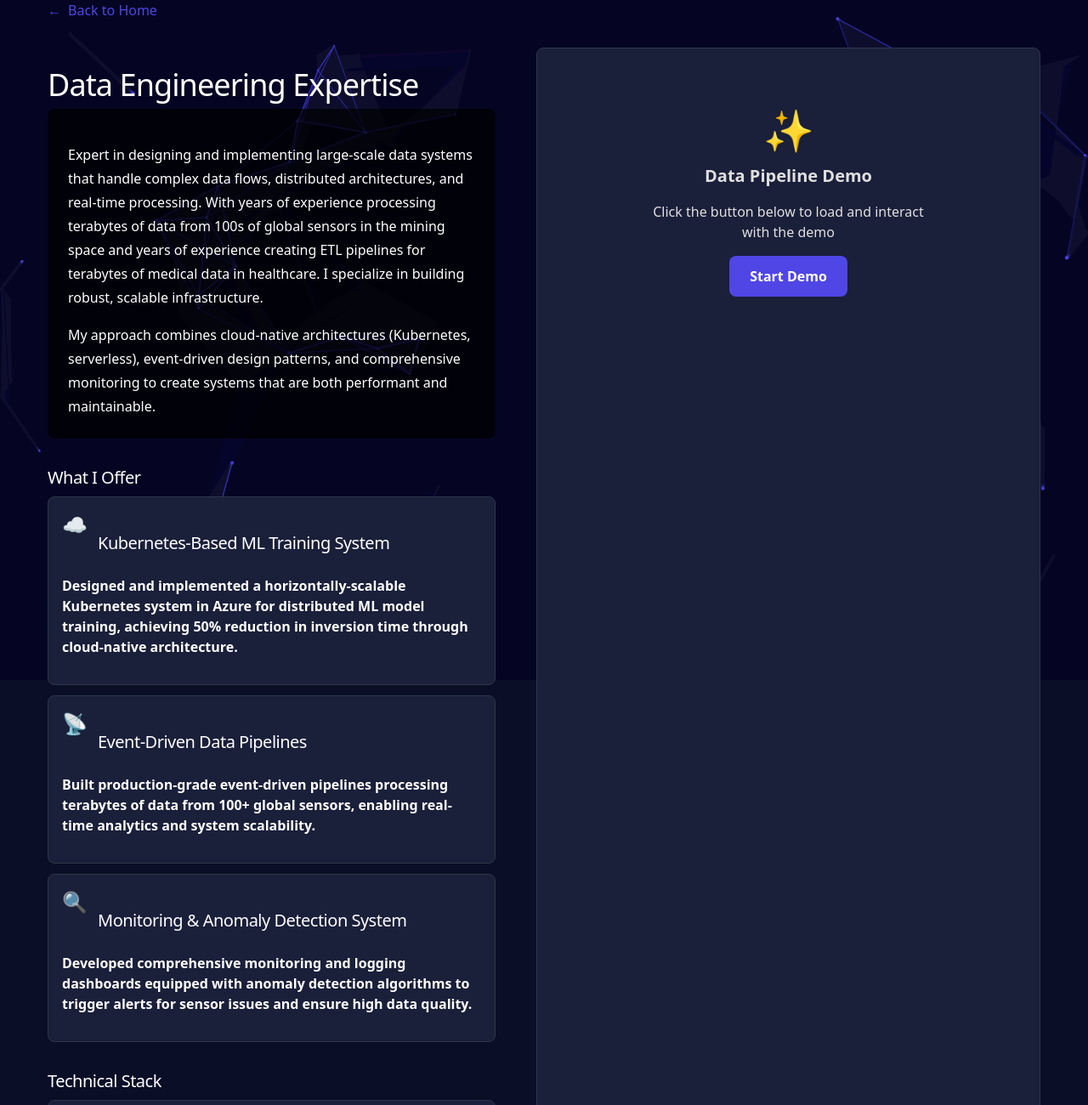
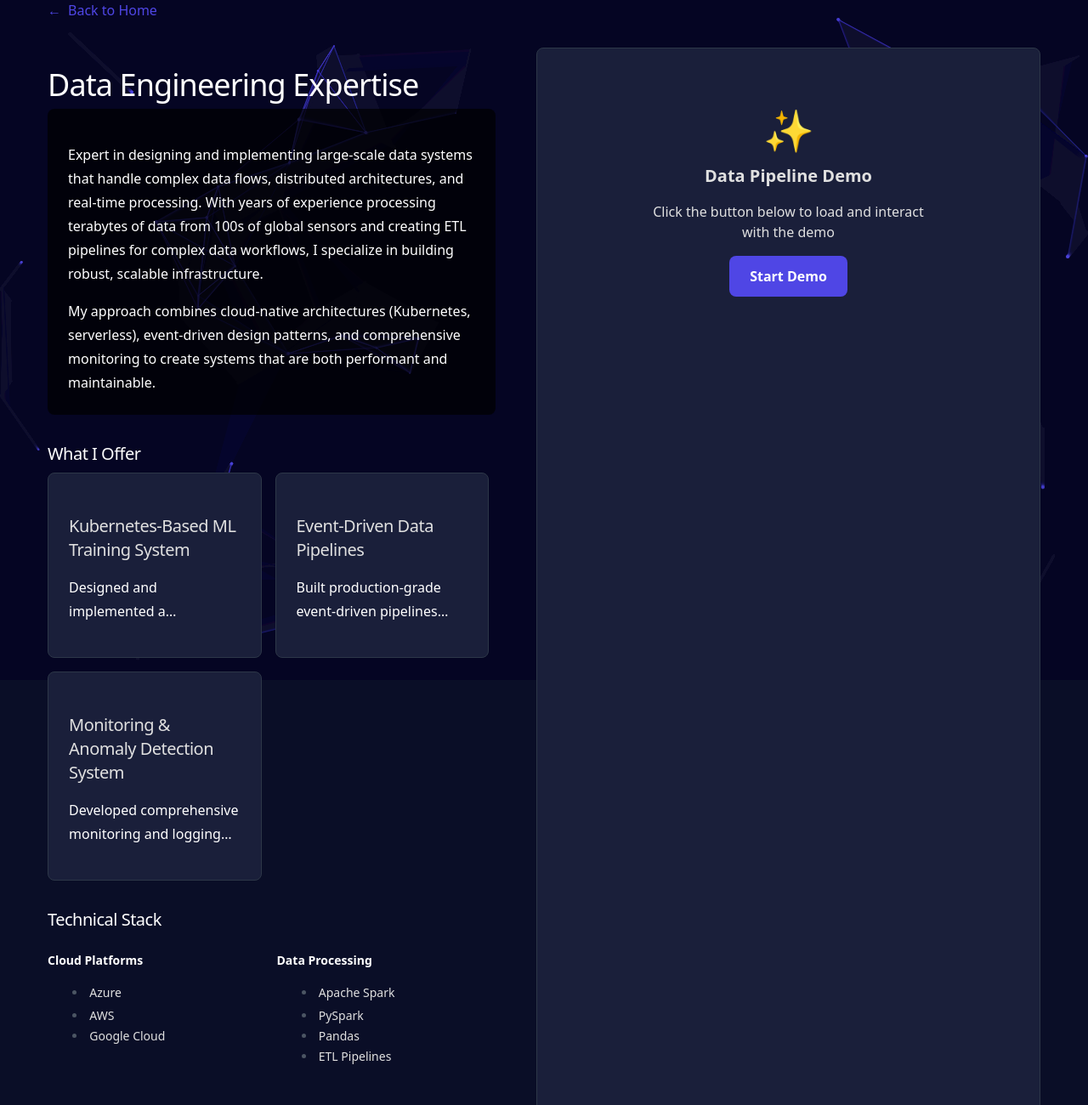
Before and after one commit to zjwarnes/zachary-warnes-portfolio, a Next.js app: page /projects/data-engineering in a window 1280 px wide. Shown: the top 1300 px of the page at 85% size. Built offline with nearby package versions, Linux system fonts and the light colour scheme.

Commit message:
update demo

```diff
--- a/app/components/projects/data-engineering/data-pipeline-demo.tsx
+++ b/app/components/projects/data-engineering/data-pipeline-demo.tsx
@@ -82,6 +82,19 @@ export function DataPipelineDemo() {
         })
     }, [readerCount])
 
+    // Handle auto-scaling reader expansion
+    useEffect(() => {
+        if (autoScale && effectiveReaderCount > readerStats.length) {
+            setReaderStats((prev) => {
+                const newStats = [...prev]
+                while (newStats.length < effectiveReaderCount) {
+                    newStats.push({ consumed: 0, isReading: false, readTimeout: null })
+                }
+                return newStats
+            })
+        }
+    }, [autoScale, effectiveReaderCount, readerStats.length])
+
     // Auto-scaling logic
     useEffect(() => {
         if (!autoScale) {
@@ -143,11 +156,11 @@ export function DataPipelineDemo() {
                     }
                 }
 
-                // Process items from readers (1 item per second per reader)
+                // Process items from readers (2 items per second per reader)
                 for (let i = 0; i < Math.max(1, effectiveReaderCount); i++) {
                     const itemsInBuffer = updated.filter(p => p.stage === 'buffer')
-                    if (itemsInBuffer.length > 0) {
-                        // Pick random buffer item for this consumer
+                    // Process up to 2 items per reader per second
+                    for (let j = 0; j < 2 && itemsInBuffer.length > 0; j++) {
                         const itemIndex = Math.floor(Math.random() * itemsInBuffer.length)
                         const itemToProcess = itemsInBuffer[itemIndex]
                         const idx = updated.findIndex(p => p.id === itemToProcess.id)
@@ -156,6 +169,8 @@ export function DataPipelineDemo() {
                             updated[idx].readerIndex = i
                             updated[idx].createdAt = timeRef.current
                             setBuffered((b) => Math.max(0, b - 1))
+                            // Remove from itemsInBuffer so we don't pick it again
+                            itemsInBuffer.splice(itemIndex, 1)
                         }
                     }
                 }
@@ -284,7 +299,7 @@ export function DataPipelineDemo() {
             <div className="mb-6">
                 <h3 className="text-lg font-semibold text-white mb-2">Scalable Data Pipeline</h3>
                 <p className="text-sm text-[var(--color-text-primary)]">
-                    Interactive simulation of a distributed data streaming architecture. Scale producers to simulate variable data ingestion and consumers to optimize throughput. Producers emit 0-2 events/sec, consumers process 1 event/sec each.
+                    Interactive simulation of a distributed data streaming architecture. Scale producers to simulate variable data ingestion and consumers to optimize throughput. Producers emit 0-2 events/sec, consumers process 2 events/sec each.
                 </p>
             </div>
 
@@ -456,12 +471,12 @@ export function DataPipelineDemo() {
                     </g>
 
                     {/* Readers */}
-                    {Array.from({ length: readerCount }).map((_, i) => {
+                    {Array.from({ length: autoScale ? effectiveReaderCount : readerCount }).map((_, i) => {
                         const pos = getReaderPosition(i)
                         const displayValue = readerStats[i]?.isReading ? 1 : 0
                         return (
                             <g key={`reader-${i}`}>
-                                <title>{`Consumer ${i + 1}: Processes 1 event per second`}</title>
+                                <title>{`Consumer ${i + 1}: Processes 2 events per second`}</title>
                                 {/* Consumer box */}
                                 <rect
                                     x={pos.x}
@@ -541,7 +556,7 @@ export function DataPipelineDemo() {
                     })}
 
                     {/* Arrow from buffer to readers */}
-                    {Array.from({ length: readerCount }).map((_, i) => {
+                    {Array.from({ length: autoScale ? effectiveReaderCount : readerCount }).map((_, i) => {
                         const readerPos = getReaderPosition(i)
                         return (
                             <line
--- a/app/projects/data-engineering/page.tsx
+++ b/app/projects/data-engineering/page.tsx
@@ -3,7 +3,7 @@ import { ParticleBackground } from '@/app/components/particle-background'
 import { DemoReveal } from '@/app/components/projects/demo-reveal'
 import ProjectLayout from '@/app/components/project-layout'
 import { ProjectDescription } from '@/app/components/projects/project-description'
-import { DataEngineeringContent } from './content'
+import { ApplicationCard } from '@/app/components/projects/llm/application-card'
 import { DataPipelineDemo } from '@/app/components/projects/data-engineering/data-pipeline-demo'
 import Link from 'next/link'
 
@@ -11,42 +11,39 @@ const coreProjects = [
     {
         title: "Kubernetes-Based ML Training System",
         description: "Designed and implemented a horizontally-scalable Kubernetes system in Azure for distributed ML model training, achieving 50% reduction in inversion time through cloud-native architecture.",
-        impact: "Reduced geological analysis inversion time by 50%, enabling faster subsurface modeling and resource exploration.",
-        technologies: ["Kubernetes", "Azure Container Apps", "Python", "Distributed Computing"],
-        icon: "☁️"
+        skills: ["Kubernetes", "Azure Container Apps", "Python", "Distributed Computing"],
+        value: "Reduced geological analysis inversion time by 50%, enabling faster subsurface modeling and resource exploration. 2+ years in this role."
     },
     {
         title: "Event-Driven Data Pipelines",
         description: "Built production-grade event-driven pipelines processing terabytes of data from 100+ global sensors, enabling real-time analytics and system scalability.",
-        impact: "Processes 100+ data streams globally with enhanced scalability, reliability, and real-time insights for critical operations.",
-        technologies: ["Azure Event Hub", "Service Bus", "Data Factory", "Airflow"],
-        icon: "📡"
+        skills: ["Azure Event Hub", "Service Bus", "Data Factory", "Airflow"],
+        value: "Processes 100+ data streams globally with enhanced scalability, reliability, and real-time insights for critical operations. 2+ years in this role."
     },
     {
         title: "Monitoring & Anomaly Detection System",
         description: "Developed comprehensive monitoring and logging dashboards equipped with anomaly detection algorithms to trigger alerts for sensor issues and ensure high data quality.",
-        impact: "Proactively identifies data quality issues before they affect downstream ML systems, ensuring 99.9% data reliability.",
-        technologies: ["Datadog", "Azure Monitoring", "Machine Learning", "Real-time Alerting"],
-        icon: "🔍"
+        skills: ["Datadog", "Azure Monitoring", "Machine Learning", "Real-time Alerting"],
+        value: "Proactively identifies data quality issues before they affect downstream ML systems, ensuring 99.9% data reliability. 2+ years in this role."
     }
 ];
 
 const systemArchitecture = [
     {
         name: "Cloud Platforms",
-        items: ["Azure (AKS, Functions, Cosmos DB, Data Factory)", "AWS (Lambda, S3, EC2)", "Google Cloud (GKE, Vertex AI, BigQuery)"]
+        items: ["Azure", "AWS", "Google Cloud"]
     },
     {
         name: "Data Processing",
-        items: ["Apache Spark", "PySpark", "Pandas", "ETL Pipelines", "Data versioning with DVC"]
+        items: ["Apache Spark", "PySpark", "Pandas", "ETL Pipelines"]
     },
     {
         name: "Orchestration",
-        items: ["Kubernetes & KEDA", "Airflow", "Docker", "CI/CD Pipelines"]
+        items: ["Kubernetes", "Airflow", "Docker", "CI/CD Pipelines"]
     },
     {
         name: "Databases",
-        items: ["PostgreSQL", "MongoDB", "SQL Server", "TimescaleDB", "Cosmos DB"]
+        items: ["PostgreSQL", "MongoDB", "SQL Server", "Cosmos DB"]
     },
     {
         name: "APIs & Frameworks",
@@ -75,7 +72,66 @@ export default function DataEngineeringPage() {
                             </DemoReveal>
                         }
                     >
-                        <DataEngineeringContent coreProjects={coreProjects} systemArchitecture={systemArchitecture} />
+                        <div className="space-y-8">
+                            <div>
+                                <h1 className="font-semibold text-2xl mb-8 tracking-tighter">
+                                    Data Engineering Expertise
+                                </h1>
+                                <ProjectDescription
+                                    paragraphs={[
+                                        "Expert in designing and implementing large-scale data systems that handle complex data flows, distributed architectures, and real-time processing. With years of experience processing terabytes of data from 100s of global sensors and creating ETL pipelines for complex data workflows, I specialize in building robust, scalable infrastructure.",
+                                        "My approach combines cloud-native architectures (Kubernetes, serverless), event-driven design patterns, and comprehensive monitoring to create systems that are both performant and maintainable."
+                                    ]}
+                                />
+                            </div>
+
+                            <div>
+                                <h2 className="font-semibold text-xl mb-4 tracking-tighter">
+                                    What I Offer
+                                </h2>
+                                <div className="grid grid-cols-1 sm:grid-cols-2 gap-4 max-h-[600px] overflow-y-auto pr-2">
+                                    {coreProjects.map((project, index) => (
+                                        <ApplicationCard key={index} {...project} />
+                                    ))}
+                                </div>
+                            </div>
+
+                            <div>
+                                <h2 className="font-semibold text-xl mb-4 tracking-tighter">
+                                    Technical Stack
+                                </h2>
+                                <div className="grid grid-cols-2 gap-3 text-sm">
+                                    {systemArchitecture.map((category, index) => (
+                                        <div key={index}>
+                                            <p className="font-semibold text-[var(--color-primary)] mb-2">{category.name}</p>
+                                            <ul className="space-y-1 text-[var(--color-text-primary)] list-disc list-inside">
+                                                {category.items.map((item, i) => (
+                                                    <li key={i}>{item}</li>
+                                                ))}
+                                            </ul>
+                                        </div>
+                                    ))}
+                                </div>
+                            </div>
+
+                            <div>
+                                <h2 className="font-semibold text-xl mb-4 tracking-tighter">
+                                    Professional Background
+                                </h2>
+                                <div className="space-y-3 text-sm text-white">
+                                    <div>
+                                        <p className="font-semibold text-[var(--color-primary)] mb-1">Expertise & Specialization</p>
+                                        <p className="text-white">Specialized in cloud-native architecture, distributed systems, and ETL pipeline design. Expert at designing systems that process massive volumes of data reliably and efficiently while maintaining high availability and fault tolerance.</p>
+                                    </div>
+                                    <div>
+                                        <p className="font-semibold text-[var(--color-primary)] mb-1">Key Achievements</p>
+                                        <p className="text-white">• Architected systems processing 100+ global data streams handling terabytes of data</p>
+                                        <p className="text-white">• Delivered 50% performance improvements through Kubernetes-based infrastructure optimization</p>
+                                        <p className="text-white">• Built monitoring systems ensuring 99.9% data reliability and uptime for mission-critical operations</p>
+                                    </div>
+                                </div>
+                            </div>
+                        </div>
                     </ProjectLayout>
                 </Container>
             </div>
--- a/app/projects/llm/page.tsx
+++ b/app/projects/llm/page.tsx
@@ -93,34 +93,34 @@ export default function LLMPage() {
                 <div className="grid grid-cols-2 gap-3 text-sm">
                   <div>
                     <p className="font-semibold text-[var(--color-primary)] mb-2">LLM Frameworks</p>
-                    <ul className="space-y-1 text-[var(--color-text-primary)]">
-                      <li>• LangChain</li>
-                      <li>• Prompt Engineering</li>
-                      <li>• Fine-tuning & Adaptation</li>
+                    <ul className="space-y-1 text-[var(--color-text-primary)] list-disc list-inside">
+                      <li>LangChain</li>
+                      <li>Prompt Engineering</li>
+                      <li>Fine-tuning & Adaptation</li>
                     </ul>
                   </div>
                   <div>
                     <p className="font-semibold text-[var(--color-primary)] mb-2">Vector Databases</p>
-                    <ul className="space-y-1 text-[var(--color-text-primary)]">
-                      <li>• Pinecone</li>
-                      <li>• Weaviate</li>
-                      <li>• FAISS</li>
+                    <ul className="space-y-1 text-[var(--color-text-primary)] list-disc list-inside">
+                      <li>Pinecone</li>
+                      <li>Weaviate</li>
+                      <li>FAISS</li>
                     </ul>
                   </div>
                   <div>
                     <p className="font-semibold text-[var(--color-primary)] mb-2">Cloud & Deployment</p>
-                    <ul className="space-y-1 text-[var(--color-text-primary)]">
-                      <li>• Azure</li>
-                      <li>• AWS Lambda</li>
-                      <li>• REST APIs</li>
+                    <ul className="space-y-1 text-[var(--color-text-primary)] list-disc list-inside">
+                      <li>Azure</li>
+                      <li>AWS Lambda</li>
+                      <li>REST APIs</li>
                     </ul>
                   </div>
                   <div>
                     <p className="font-semibold text-[var(--color-primary)] mb-2">Full Stack</p>
-                    <ul className="space-y-1 text-[var(--color-text-primary)]">
-                      <li>• FastAPI/Flask</li>
-                      <li>• React</li>
-                      <li>• Document Processing</li>
+                    <ul className="space-y-1 text-[var(--color-text-primary)] list-disc list-inside">
+                      <li>FastAPI/Flask</li>
+                      <li>React</li>
+                      <li>Document Processing</li>
                     </ul>
                   </div>
                 </div>
--- a/app/projects/machine-learning/page.tsx
+++ b/app/projects/machine-learning/page.tsx
@@ -117,9 +117,9 @@ export default function MachineLearningPage() {
                   {modelingTechniques.map((category, index) => (
                     <div key={index}>
                       <p className="font-semibold text-[var(--color-primary)] mb-2">{category.name}</p>
-                      <ul className="space-y-1 text-[var(--color-text-primary)]">
+                      <ul className="space-y-1 text-[var(--color-text-primary)] list-disc list-inside">
                         {category.items.map((item, i) => (
-                          <li key={i}>• {item}</li>
+                          <li key={i}>{item}</li>
                         ))}
                       </ul>
                     </div>
```
